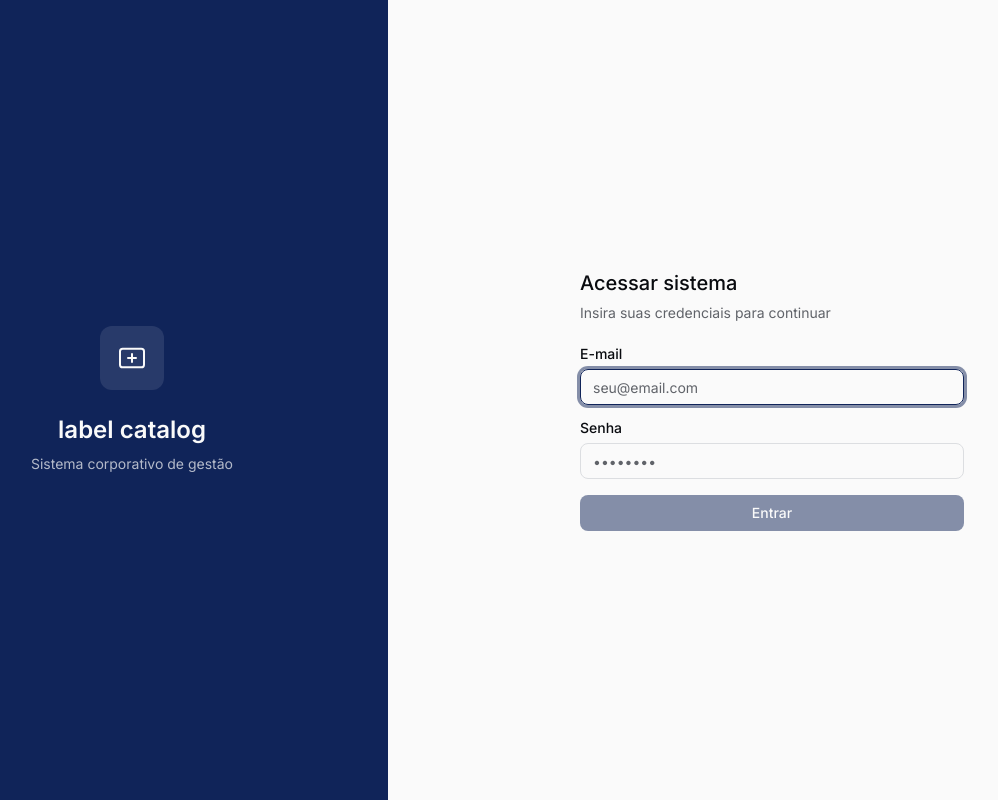
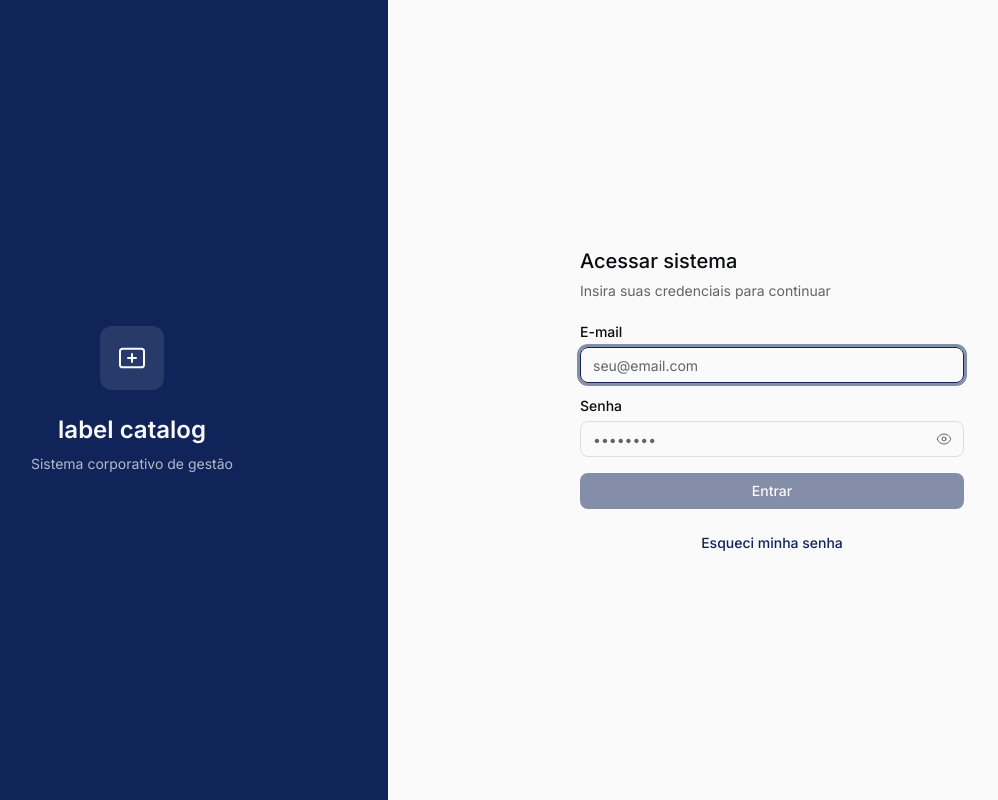
Before and after one commit to LeonardoSodre20/label-catalog-web, a React (Vite) app: page / in a window 1280 px wide. Shown: the whole page, without its empty margins (124-1122 px from the left). Built offline with nearby package versions, Linux system fonts and the light colour scheme; no server answers.

Commit message:
feat: add password visibility toggle and forgot-password link to login form

```diff
--- a/src/modules/auth/components/login-form.tsx
+++ b/src/modules/auth/components/login-form.tsx
@@ -1,9 +1,13 @@
 import { Button } from '@/shared/components/ui/button'
 import { Input } from '@/shared/components/ui/input'
 import { Label } from '@/shared/components/ui/label'
+import { useRouter } from '@tanstack/react-router'
+import { useState } from 'react'
 import { useLoginForm } from '../hooks/use-login-form'
 
 export function LoginForm() {
+  const router = useRouter()
+  const [showPassword, setShowPassword] = useState(false)
   const {
     register,
     handleSubmit,
@@ -41,15 +45,63 @@
 
         <div className='space-y-2'>
           <Label htmlFor='password'>Senha</Label>
+          <div className='relative'>
             <Input
               id='password'
-            type='password'
+              type={showPassword ? 'text' : 'password'}
               placeholder='••••••••'
               autoComplete='current-password'
               maxLength={128}
+              className='pr-10'
               aria-invalid={!!errors.password}
               {...register('password')}
             />
+            <button
+              type='button'
+              onClick={() => setShowPassword(!showPassword)}
+              className='absolute right-2 top-1/2 -translate-y-1/2 cursor-pointer p-1 text-muted-foreground hover:text-foreground'
+              aria-label={showPassword ? 'Ocultar senha' : 'Mostrar senha'}
+              tabIndex={-1}
+            >
+              {showPassword ? (
+                <svg
+                  className='h-4 w-4'
+                  fill='none'
+                  viewBox='0 0 24 24'
+                  stroke='currentColor'
+                  aria-hidden='true'
+                >
+                  <path
+                    strokeLinecap='round'
+                    strokeLinejoin='round'
+                    strokeWidth={1.5}
+                    d='M3.98 8.223A10.477 10.477 0 001.934 12C3.226 16.338 7.244 19.5 12 19.5c.993 0 1.953-.138 2.863-.395M6.228 6.228A10.45 10.45 0 0112 4.5c4.756 0 8.773 3.162 10.065 7.498a10.523 10.523 0 01-4.293 5.774M6.228 6.228L3 3m3.228 3.228l3.65 3.65m7.894 7.894L21 21m-3.228-3.228l-3.65-3.65m0 0a3 3 0 10-4.243-4.243m4.242 4.242L9.88 9.88'
+                  />
+                </svg>
+              ) : (
+                <svg
+                  className='h-4 w-4'
+                  fill='none'
+                  viewBox='0 0 24 24'
+                  stroke='currentColor'
+                  aria-hidden='true'
+                >
+                  <path
+                    strokeLinecap='round'
+                    strokeLinejoin='round'
+                    strokeWidth={1.5}
+                    d='M2.036 12.322a1.012 1.012 0 010-.639C3.423 7.51 7.36 4.5 12 4.5c4.638 0 8.573 3.007 9.963 7.178.07.207.07.431 0 .639C20.577 16.49 16.64 19.5 12 19.5c-4.638 0-8.573-3.007-9.963-7.178z'
+                  />
+                  <path
+                    strokeLinecap='round'
+                    strokeLinejoin='round'
+                    strokeWidth={1.5}
+                    d='M15 12a3 3 0 11-6 0 3 3 0 016 0z'
+                  />
+                </svg>
+              )}
+            </button>
+          </div>
           {errors.password && (
             <span className='text-sm text-destructive'>
               {errors.password.message}
@@ -65,6 +117,14 @@
           Entrar
         </Button>
       </form>
+
+      <button
+        type='button'
+        onClick={() => router.navigate({ to: '/reset-password' })}
+        className='block w-full cursor-pointer text-center text-sm font-medium text-primary underline-offset-4 hover:underline'
+      >
+        Esqueci minha senha
+      </button>
     </div>
   )
 }
```
Lines whose indentation alone changed are shown as unchanged.
